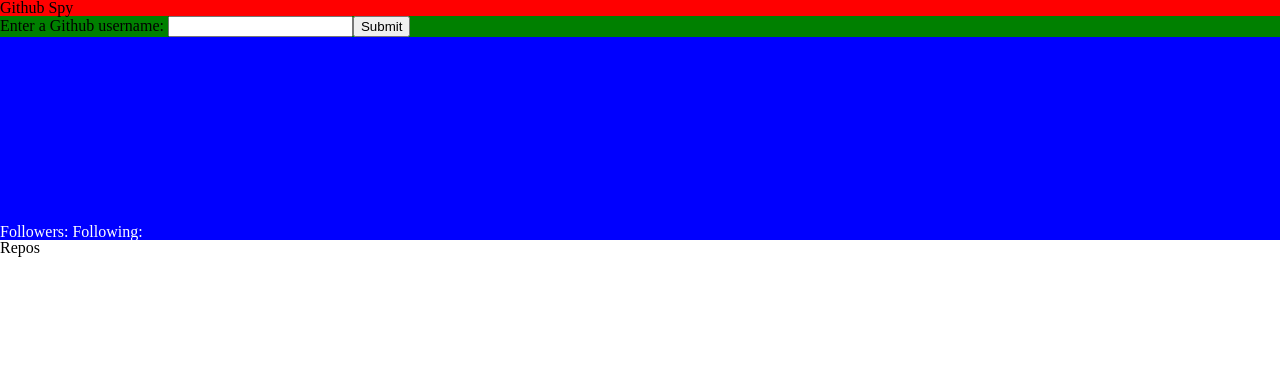
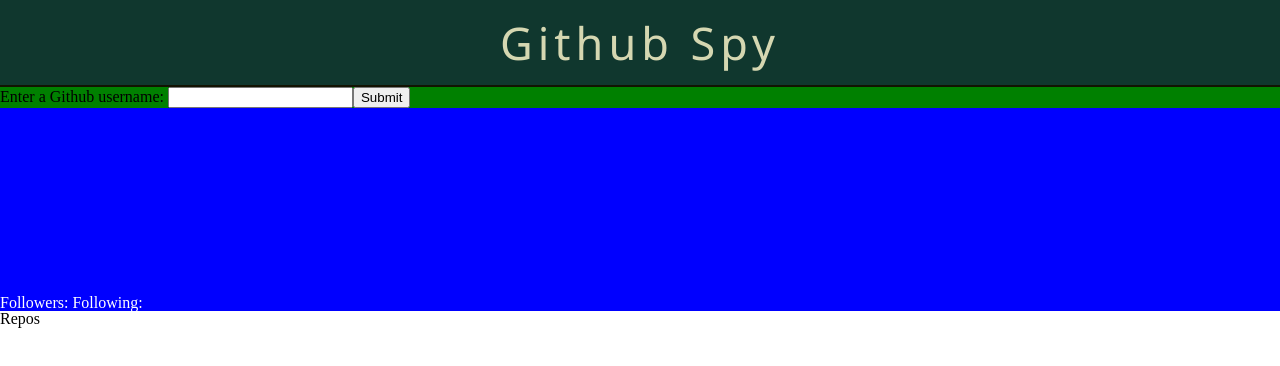
Before and after one commit to TravelFiend/github-viewer, a React app: page / in a window 1280 px wide. Shown: the top 366 px of the page. Built offline with nearby package versions, Linux system fonts and the light colour scheme.

Commit message:
snapshots updated

```diff
--- a/src/components/header/Header.css
+++ b/src/components/header/Header.css
@@ -1,3 +1,13 @@
 .Header {
-  background: red;
+  background: rgb(16, 55, 46);
+  color: rgb(213, 215, 177);
+  text-align: center;
+  font-size: 45px;
+  border-bottom: 2px solid rgb(18, 19, 2);
+
+  h1 {
+    padding: 20px;
+    font-family: 'Segoe UI', Tahoma, Geneva, Verdana, sans-serif;
+    letter-spacing: 5px;
+  }
 }
```
